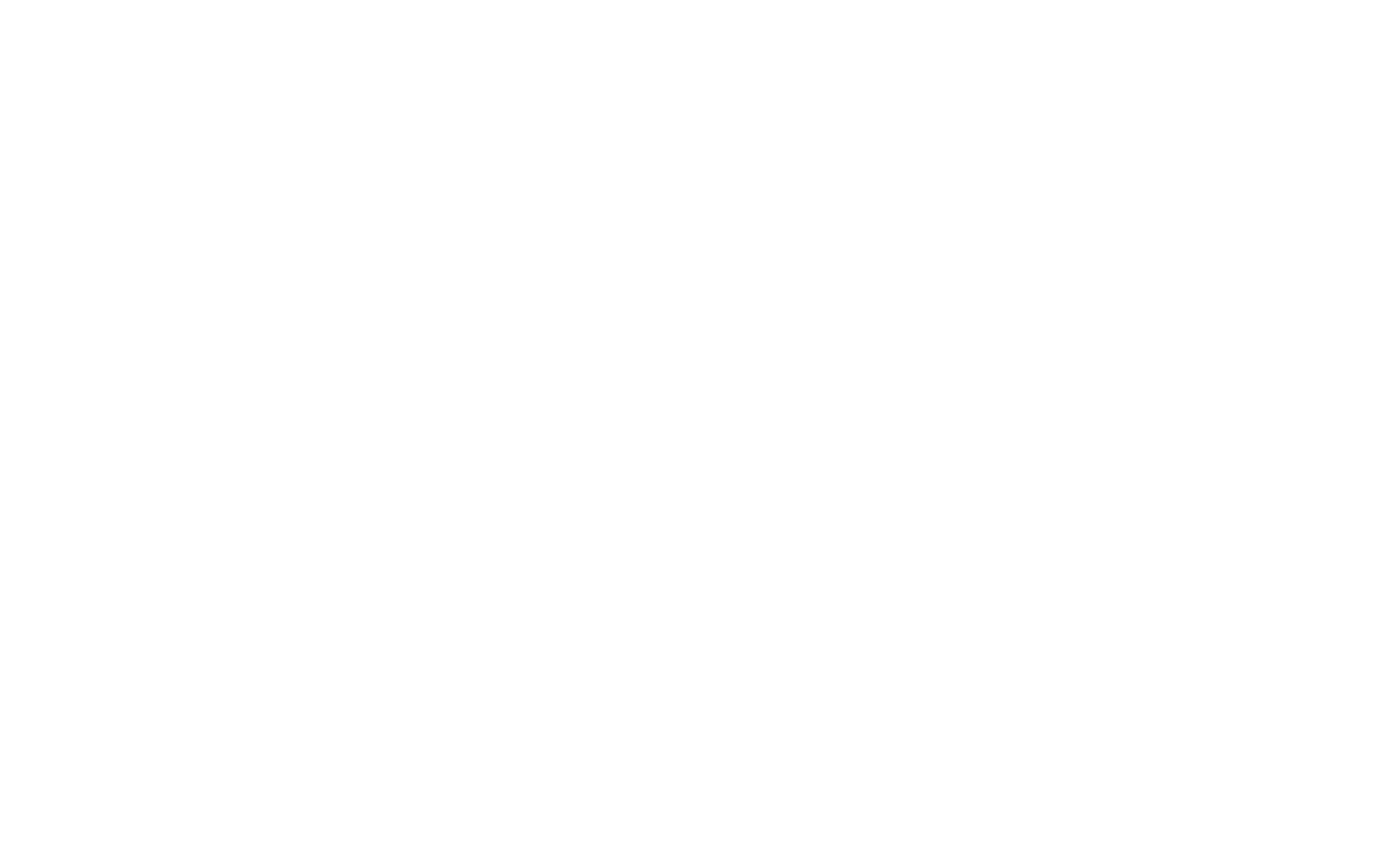
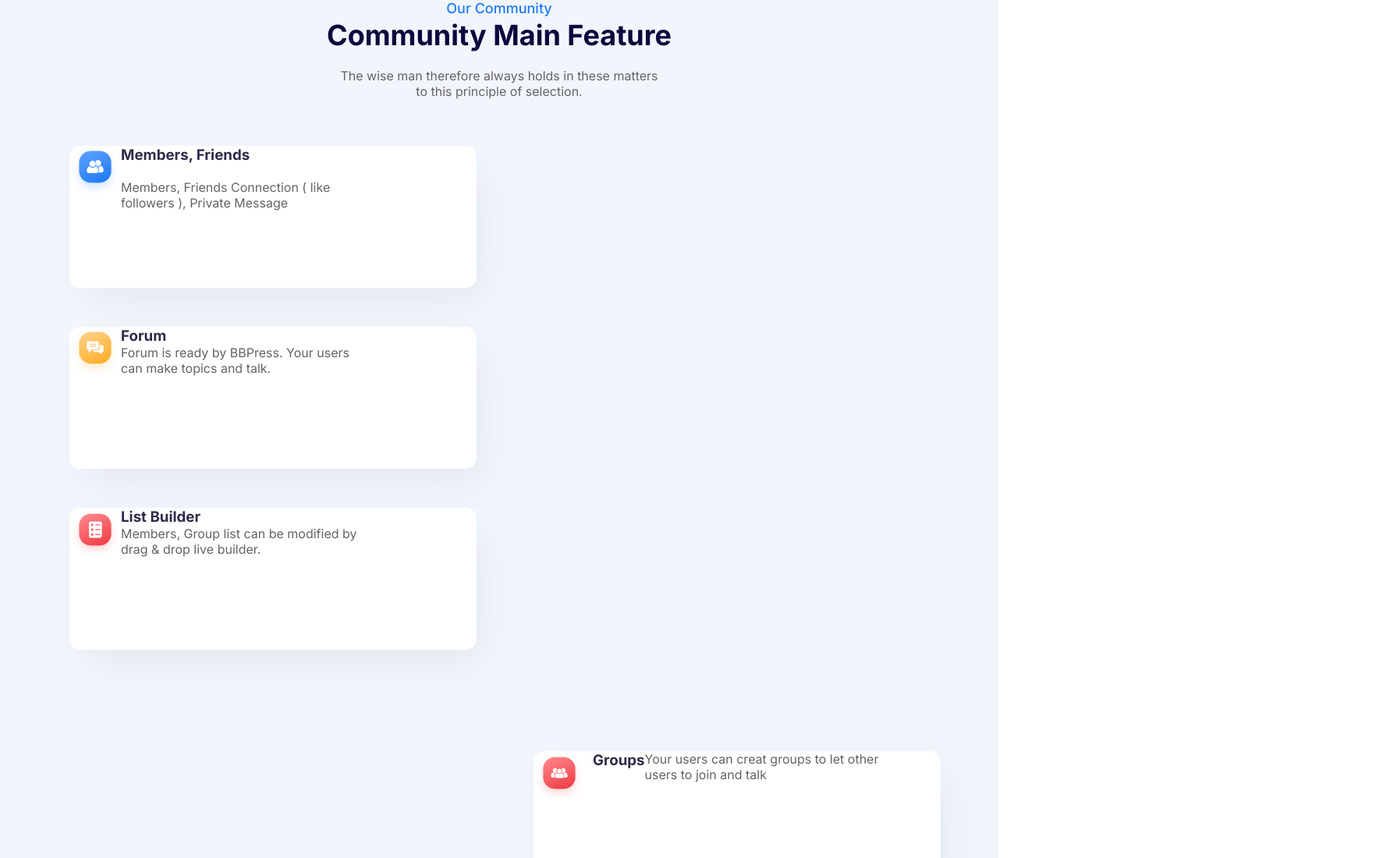
Before and after one commit to EasyShipSolutions/Atividades-Semanais-3, a plain HTML site: page index.html in a window 1280 px wide. Shown: the top 1100 px of the page at 78% size, 1786 px wide, since content can reach past the window. Before the commit the page ends 800 px from the top, so only its background shows below. Drawn offline with Linux system fonts and the light colour scheme.

Commit message:
Código html pronto, resta apenas estiliza-lo

```diff
--- /dev/null
+++ b/comunidade.css
@@ -0,0 +1,202 @@
+*{
+    margin: 0;
+    padding: 0;
+    box-sizing: border-box;
+}
+#comunidade{
+
+    background-image: linear-gradient(to bottom,#F1F6FD 20.5%,#F1F6FD 58.57%, #FFFFFF 100%);
+}
+
+#p1{
+    color: #217BF4;
+    text-align: center;
+    font-family: 'Inter', sans-serif;
+    font-style: normal;
+    font-weight: 500;
+    font-size: 18px;
+    margin-right: 0px;
+    margin-bottom: 2px;
+}
+
+#cabecalho h1{
+    color: #0A093D;
+    text-align: center;
+    font-family: 'Inter', sans-serif;
+    font-weight: 700;
+    font-size: 36px;
+}
+
+#p2{
+    color: #656464;
+    text-align: center;
+    font-family: 'Inter', sans-serif;
+    font-weight: 400;
+    font-size: 16px;
+    margin-top: 20px;
+
+}
+
+.container{
+    display: flex;
+    align-items: center;
+    justify-content: space-between;
+    flex-direction: column;
+}
+
+.member img{
+    float: left;
+    width: 66px;
+    height: 66px;
+    margin-bottom: 100px;
+
+}
+
+.member{
+    margin-top: 60px;
+    margin-right: 580px;
+    width: 522px;
+    height: 182px;
+    font-family: 'Inter', sans-serif;
+    font-weight: 400;
+    font-size: 16px;
+    color: #656464;
+    background: #FFFFFF;
+    border-radius: 14px;
+    box-shadow: 14px 22px 52px -12px rgba(127, 127, 127, 0.13);
+}
+
+.member h3{
+    color: #2F2C4A;
+    margin-bottom: 20px;
+}
+
+.forum{
+    width: 522px;
+    height: 182px;
+    font-family: 'Inter', sans-serif;
+    background: #FFFFFF;
+    color: #656464;
+    border-radius: 14px;
+    box-shadow: 14px 22px 52px -12px rgba(127, 127, 127, 0.13);
+    margin-right: 580px;
+    margin-top: 50px;
+}
+
+.forum img{
+    float: left;
+    width: 66px;
+    height: 66px;
+}
+
+.forum h3{
+    color: #2F2C4A;
+    margin-left: 10px;
+}
+
+.list img{
+    float: left;
+    width: 66px;
+    height: 66px;
+    margin-bottom: 100px;
+}
+
+.list h3{
+    color: #2F2C4A;
+    margin-left: 10px;
+}
+
+
+.list{
+    width: 522px;
+    height: 182px;
+    font-family: 'Inter', sans-serif;
+    background: #FFFFFF;
+    color: #656464;
+    border-radius: 14px;
+    box-shadow: 14px 22px 52px -12px rgba(127, 127, 127, 0.13);
+    margin-right: 580px;
+    margin-top: 50px;
+}
+
+.container1{
+    display: flex;
+    flex-direction: column;
+    flex-wrap: wrap;
+    margin-bottom: 320px;
+    margin-top: 30px;
+}
+
+.groups img{
+    float: left;
+    width: 66px;
+    height: 66px;
+    margin-bottom: 100px;
+}
+
+.groups h3{
+    color: #2F2C4A;
+    margin-left: 10px;
+}
+
+.groups{
+    display: flex;
+    width: 522px;
+    height: 182px;
+    font-family: 'Inter', sans-serif;
+    background: #FFFFFF;
+    color: #656464;
+    border-radius: 14px;
+    box-shadow: 14px 22px 52px -12px rgba(127, 127, 127, 0.13);
+    margin-right: 580px;
+    margin-top: 100px;
+    margin-left: 1190px;
+}
+
+.custom img{
+    float: left;
+    width: 66px;
+    height: 66px;
+    margin-bottom: 100px;
+}
+
+.custom h3{
+    color: #2F2C4A;
+    margin-left: 10px;
+}
+
+.custom{
+    width: 522px;
+    height: 182px;
+    font-family: 'Inter', sans-serif;
+    background: #FFFFFF;
+    color: #656464;
+    border-radius: 14px;
+    box-shadow: 14px 22px 52px -12px rgba(127, 127, 127, 0.13);
+    margin-right: 580px;
+    margin-top: 50px;
+}
+
+.scroll img{
+    float: left;
+    width: 66px;
+    height: 66px;
+    margin-bottom: 100px;
+}
+
+.scroll h3{
+    color: #2F2C4A;
+    margin-left: 10px;
+}
+
+.scroll{
+    width: 522px;
+    height: 182px;
+    font-family: 'Inter', sans-serif;
+    background: #FFFFFF;
+    color: #656464;
+    border-radius: 14px;
+    box-shadow: 14px 22px 52px -12px rgba(127, 127, 127, 0.13);
+    margin-right: 580px;
+    margin-top: 50px;
+}
--- a/index.html
+++ b/index.html
@@ -4,13 +4,60 @@
         <meta charset="UTF-8">
         <meta http-equiv="X-UA-Compatible" content="IE=edge">
         <meta name="viewport" content="width=device-width, initial-scale=1.0">
+        <link rel="stylesheet" href="comunidade.css">
+        <link rel="preconnect" href="https://fonts.googleapis.com">
+        <link rel="preconnect" href="https://fonts.gstatic.com" crossorigin>
+        <link href="https://fonts.googleapis.com/css2?family=Inter:wght@400;500;600;700&display=swap" rel="stylesheet">
         <title>Netbook</title>
     </head>
     <body>
         <section id="home"></section>
         <section id="sobre"></section>
         <section id="avaliacoes"></section>
-    <section id="comunidade"></section>
+        <section id="comunidade">
+            <header id="cabecalho">
+                <p id="p1">Our Community</p>
+                <h1>Community Main Feature</h1>
+                <p id="p2">The wise man therefore always holds in these matters <br> to this principle of
+                    selection.
+                </p>
+            </header>
+            <div class="container">
+                <div class="member">
+                    <img src="Icon.png" alt="iconi">
+                    <h3>Members, Friends</h3>
+                    <p>Members, Friends Connection ( like <br> followers ), Private Message</p>
+                </div>
+                <div class="forum">
+                    <img src="Icon1.png" alt="iconi1">
+                    <h3>Forum</h3>
+                    <p>Forum is ready by BBPress. Your users <br> can make topics and talk.</p>
+                </div>
+                <div class="list">
+                    <img src="Icon2.png" alt="iconi2">
+                    <h3>List Builder</h3>
+                    <p>Members, Group list can be modified by <br> drag & drop live builder.</p>
+                </div>
+                <div class="container1">
+                <div class="groups">
+                    <img src="Icon3.png" alt="iconi3">
+                    <h3>Groups</h3>
+                    <p>Your users can creat groups to let other <br> users to join and talk</p>
+                </div>
+                <div class="custom">
+                    <img src="Icon4.png" alt="iconi4">
+                    <h3>Custom Module</h3>
+                    <p>You can creat Members, Groups <br> Module. We already created 3 modules. <br> It's by
+                        drag & drop live builder.</p>
+                </div>
+                <div class="scroll">
+                    <img src="Icon5.png" alt="iconi5">
+                    <h3>List Scroll Effects</h3>
+                    <p>8 different scroll effects are ready. <br> You can always change by your tastes.</p>
+                </div>
+            </div>
+            </div>
+        </section>
         <section id="membros"></section>
         <section id="publicidade"></section>
         <section id="ultimasnoticias"></section>
```
Also changed, not shown: Icon.png (added), Icon1.png (added), Icon2.png (added), Icon3.png (added), Icon4.png (added), Icon5.png (added). Lines whose indentation alone changed are shown as unchanged.
